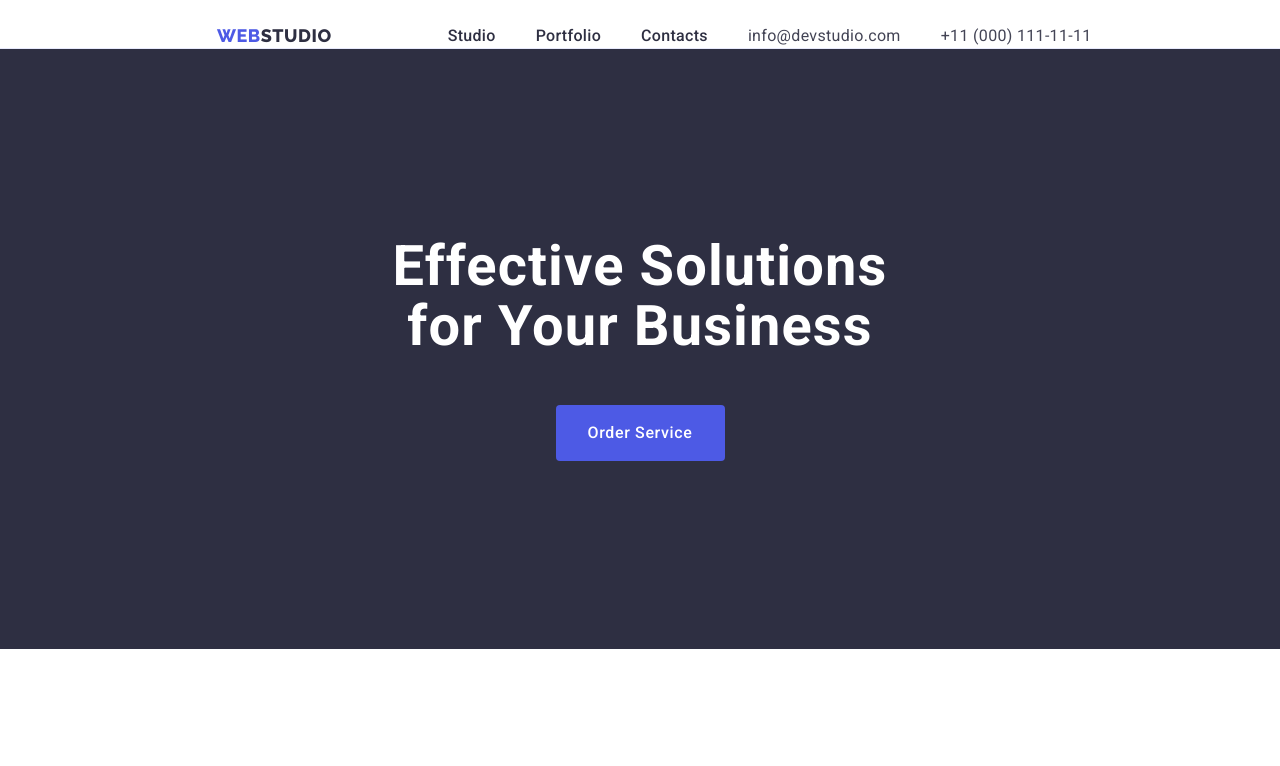
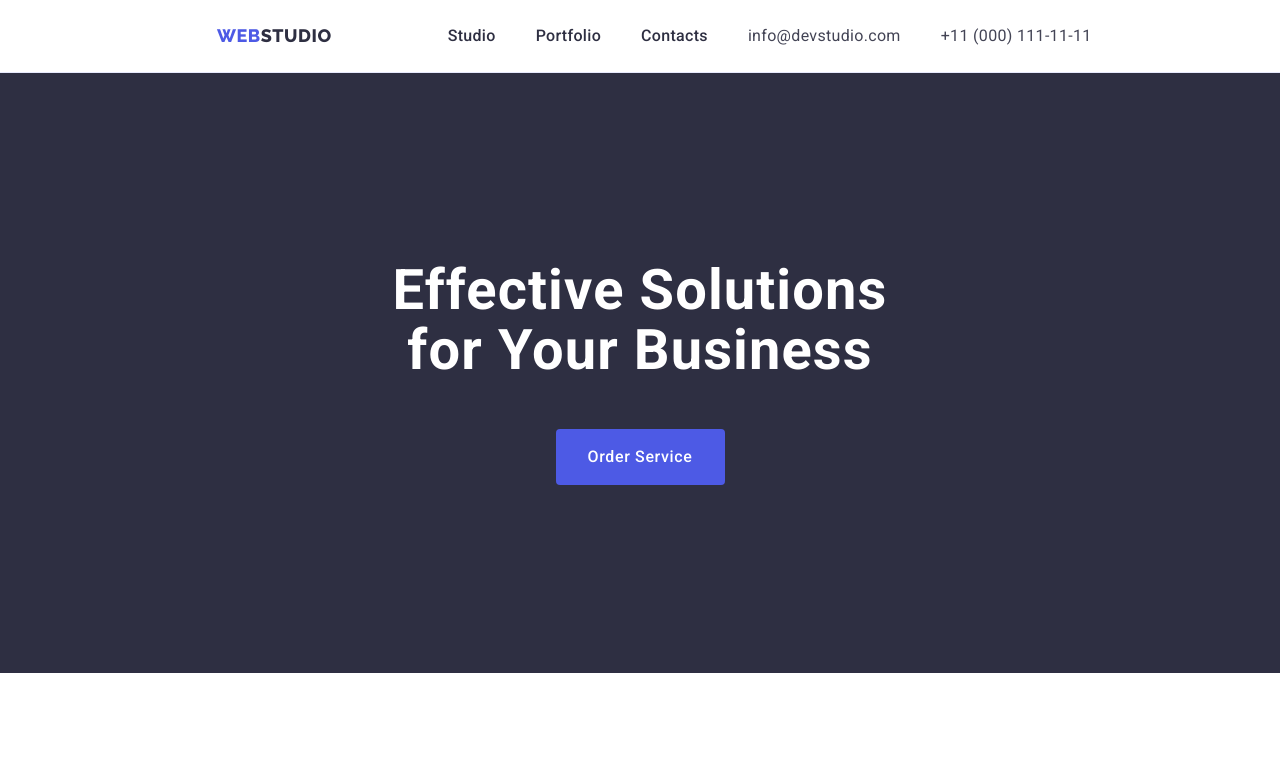
Before and after one commit to ailsoya/goit-markup-hw-03, a plain HTML site: page index.html in a window 1280 px wide. Shown: the top 766 px of the page. Drawn offline with nearby package versions, Linux system fonts and the light colour scheme.

Commit message:
Update style.css

```diff
--- a/css/style.css
+++ b/css/style.css
@@ -29,6 +29,7 @@ body {
 .head {
     padding-left: 156px;
     padding-top: 24px;
+    padding-bottom: 24px;
     display: flex;
     flex-direction: row;
     align-items: center;
@@ -253,11 +254,6 @@ body {
     margin: 0;
 }
 
-.lione {
-    padding-top: 24px;
-    padding-bottom: 24px;
-}
-
 .ulcont {
     display: flex;
     flex-direction: row;
```
